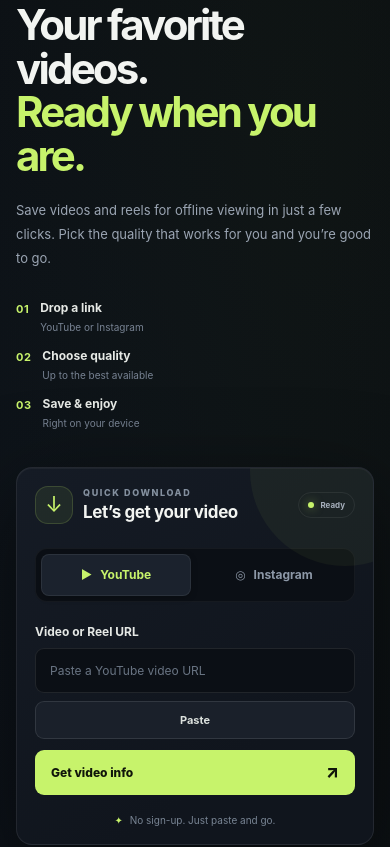
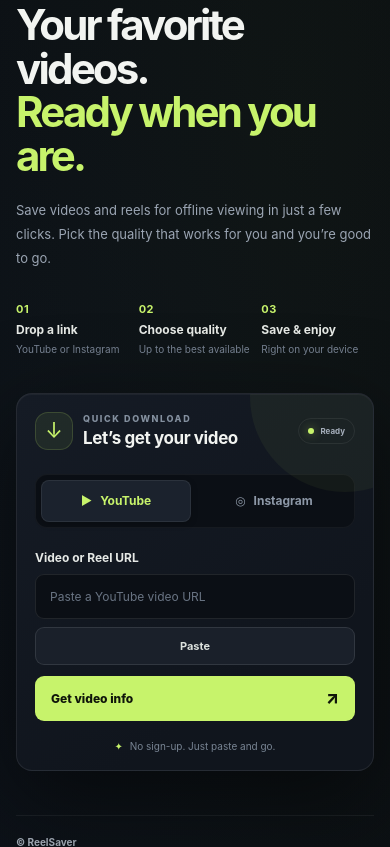
Before and after one commit to Pankaj933/Reels-saver, a Flask app: page / in a window 390 px wide. Shown: the part 139-986 px from the top of the page. Run offline with Flask 3, Linux system fonts and the light colour scheme; some libraries are stand-ins or nearby versions.

Commit message:
responsive changes

```diff
--- a/static/css/style.css
+++ b/static/css/style.css
@@ -694,7 +694,8 @@ button:focus-visible, a:focus-visible {
   .theme-toggle { padding: 8px 9px; font-size: 10px; }
   .hero { padding-top: 41px; }
   .subtitle { font-size: 13px; }
-  .features { display: grid; grid-template-columns: 1fr; gap: 14px; }
+  .features { display: grid; grid-template-columns: repeat(3, minmax(0, 1fr)); gap: 10px; }
+  .feature { flex-direction: column; gap: 6px; }
   .feature small { max-width: none; }
   .tool { padding: 18px; border-radius: 16px; }
   .tool-heading { gap: 10px; }
```
